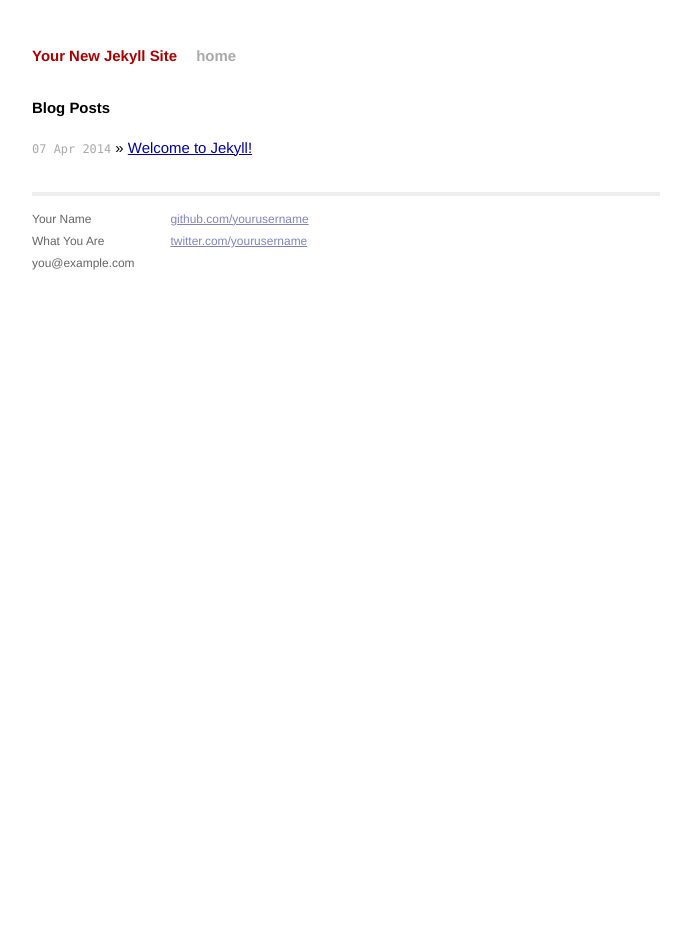
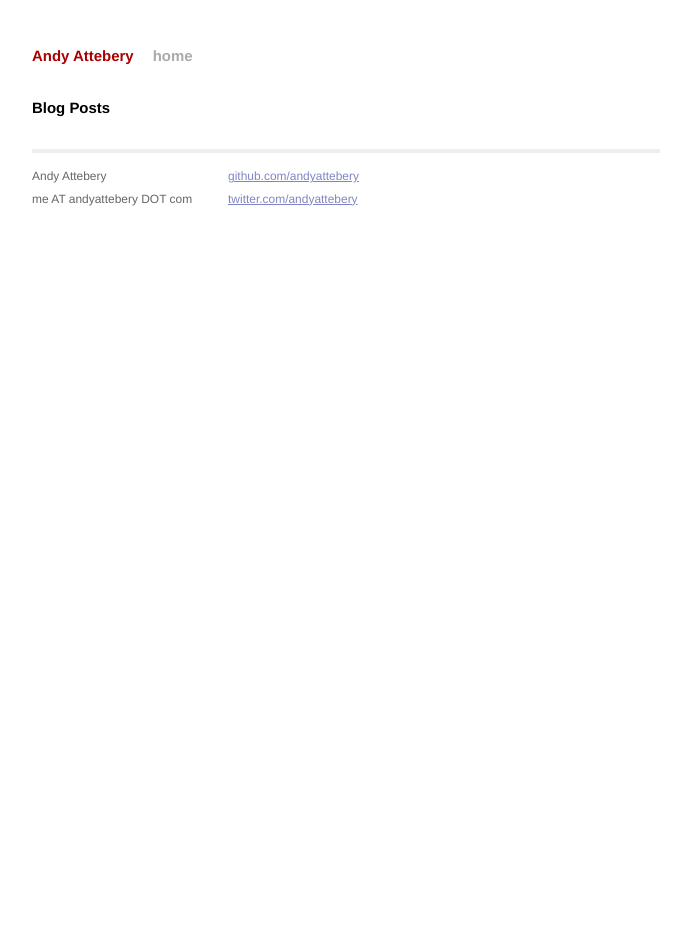
Before and after one commit to andyattebery/andyattebery.github.io, a Jekyll site: the page built from index.html, in a window 1280 px wide. Shown: the whole page, without its empty margins (294-985 px from the left). Built offline with Jekyll 4.4.1, drawn with Linux system fonts in a browser that asks for light colours; Markdown is read by kramdown in place of the engine named in the settings.

Commit message:
customized site

```diff
--- a/_config.yml
+++ b/_config.yml
@@ -1,3 +1,9 @@
-name: Your New Jekyll Site
+name: Andy Attebery
 markdown: redcarpet
 pygments: true
+
+author:
+  name: Andy Attebery
+  email: me AT andyattebery DOT com
+  github: andyattebery
+  twitter: andyattebery
--- a/_layouts/default.html
+++ b/_layouts/default.html
@@ -26,15 +26,14 @@
           <div class="footer">
             <div class="contact">
               <p>
-                Your Name<br />
-                What You Are<br />
-                you@example.com
+                Andy Attebery<br />
+                me AT andyattebery DOT com
               </p>
             </div>
             <div class="contact">
               <p>
-                <a href="https://github.com/yourusername">github.com/yourusername</a><br />
-                <a href="https://twitter.com/yourusername">twitter.com/yourusername</a><br />
+              <a href="https://github.com/andyattebery">github.com/andyattebery</a><br />
+              <a href="https://twitter.com/andyattebery">twitter.com/andyattebery</a><br />
               </p>
             </div>
           </div>
--- a/index.html
+++ b/index.html
@@ -1,6 +1,6 @@
 ---
 layout: default
-title: Your New Jekyll Site
+title: Andy Attebery
 ---
 
 <div id="home">
```
Also changed, not shown: _posts/2014-04-07-welcome-to-jekyll.markdown (deleted, +0 -24 lines).
